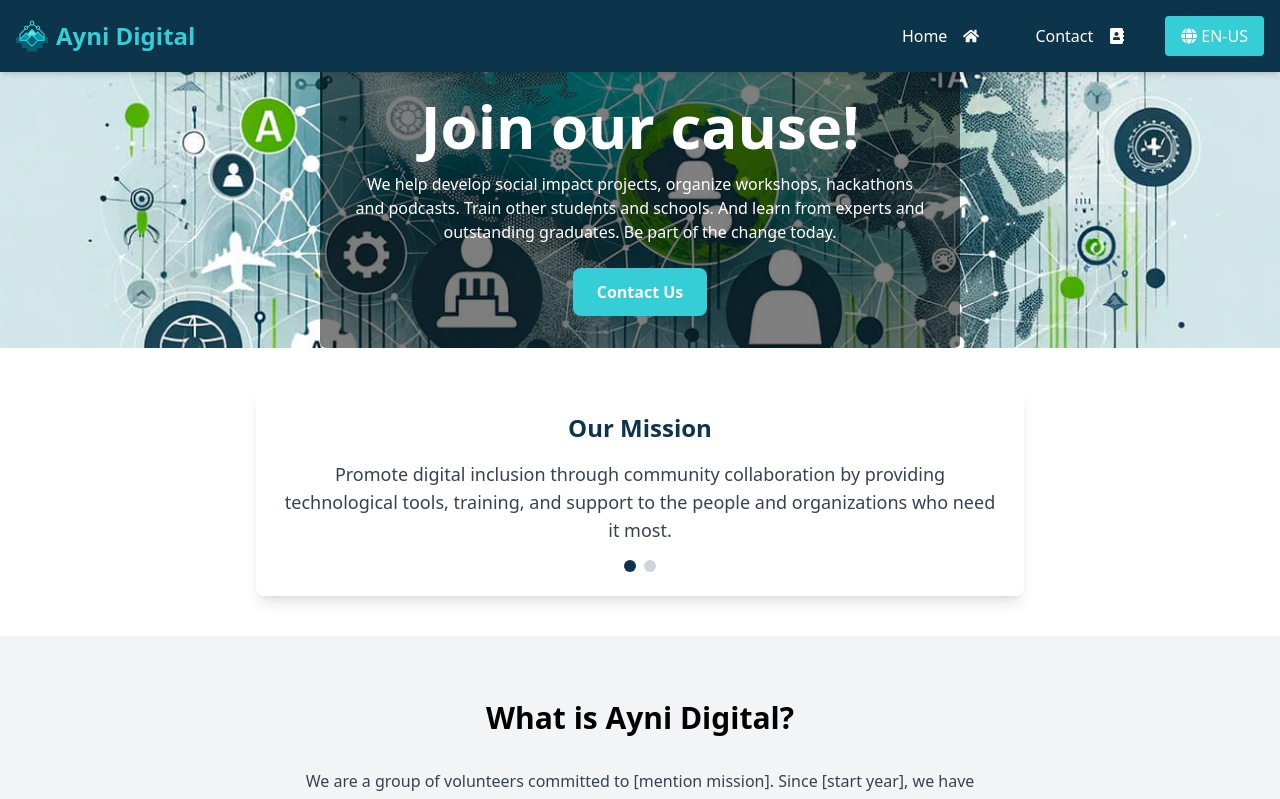
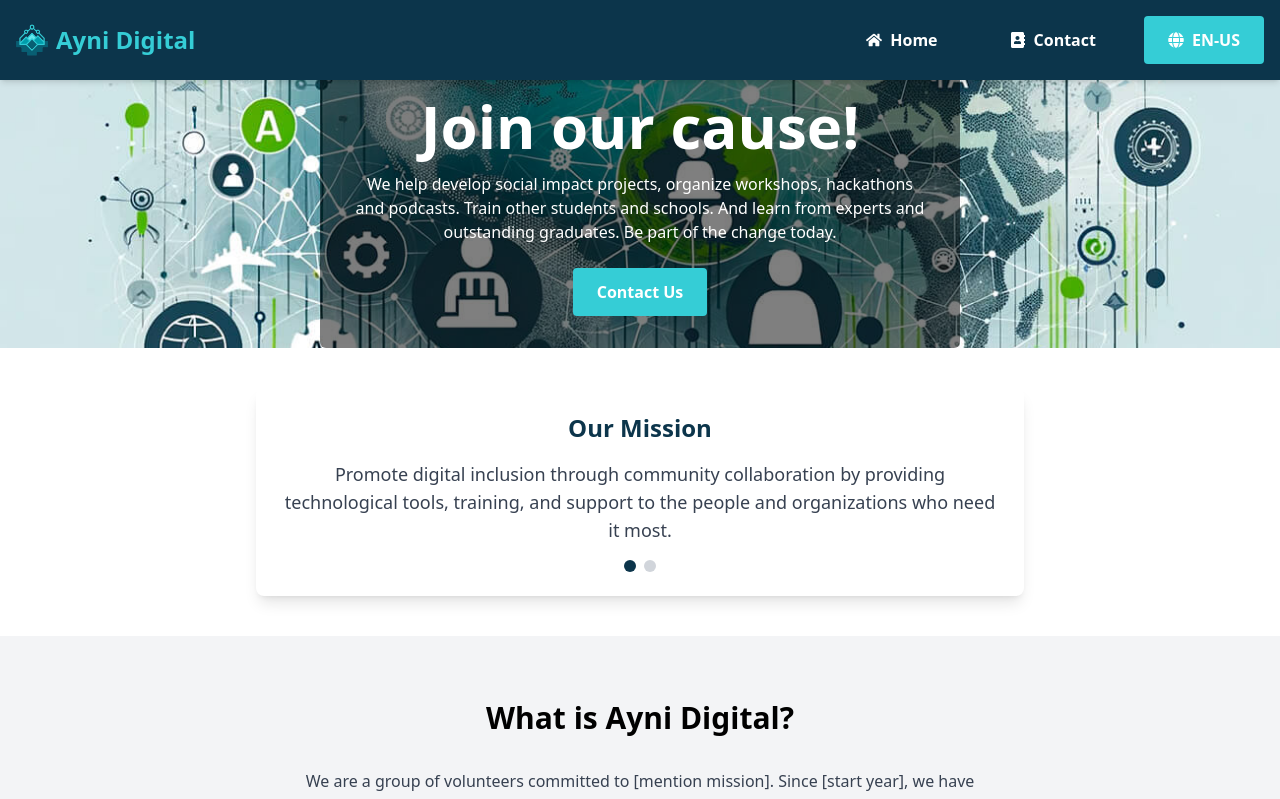
Before and after one commit to CARLOSARQU/proyecto, a React (Vite) app: page / in a window 1280 px wide. Shown: the top 799 px of the page. Built offline with nearby package versions, Linux system fonts and the light colour scheme.

Commit message:
Creacion de el componente button, cambios en navbar y en joinsection

```diff
--- /dev/null
+++ b/src/components/Button.jsx
@@ -0,0 +1,46 @@
+import { Link } from "react-router-dom";
+
+export default function Button({
+  children,
+  onClick,
+  to,
+  icon: Icon,
+  variant = "primary",
+  className = "",
+  ...props
+}) {
+  const baseStyles = "inline-flex items-center justify-center px-6 py-3 font-semibold rounded transition";
+  const variants = {
+    primary: "bg-secundario hover:bg-principal text-white",
+    secondary: "text-white hover:text-secundario"
+  };
+
+  const buttonContent = (
+    <>
+      {Icon && <Icon className="mr-2 text-base" />}
+      {children}
+    </>
+  );
+
+  if (to) {
+    return (
+      <Link
+        to={to}
+        className={`${baseStyles} ${variants[variant]} ${className}`}
+        {...props}
+      >
+        {buttonContent}
+      </Link>
+    );
+  }
+
+  return (
+    <button
+      onClick={onClick}
+      className={`${baseStyles} ${variants[variant]} ${className}`}
+      {...props}
+    >
+      {buttonContent}
+    </button>
+  );
+}
--- a/src/components/Navbar.jsx
+++ b/src/components/Navbar.jsx
@@ -3,6 +3,7 @@ import logo from "../assets/img/logo-sin-fondo.png";
 import { FaAddressBook, FaHome, FaGlobe, FaBars, FaTimes } from "react-icons/fa";
 import { useTranslation } from "react-i18next";
 import { useState } from "react";
+import Button from "./Button";
 
 export default function Navbar() {
   const { i18n, t } = useTranslation();
@@ -48,32 +49,36 @@ export default function Navbar() {
             text-center md:text-left
           `}
         >
-          <Link
+          <Button
             to="/"
-            className="block md:inline-flex w-full md:w-auto px-4 py-2 text-white hover:text-secundario transition items-center md:justify-between flex-col md:flex-row gap-2 md:gap-4"
+            variant="secondary"
+            size="sm"
+            className="w-full md:w-auto"
+            icon={FaHome}
             onClick={() => setIsOpen(false)}
           >
             {t("navbar.home")}
-            <FaHome className="text-base hidden md:block" />
-          </Link>
-          <Link
+          </Button>
+          <Button
             to="/contacto"
-            className="block md:inline-flex w-full md:w-auto px-4 py-2 text-white hover:text-secundario transition items-center md:justify-between flex-col md:flex-row gap-2 md:gap-4"
+            variant="secondary"
+            size="sm"
+            className="w-full md:w-auto"
+            icon={FaAddressBook}
             onClick={() => setIsOpen(false)}
           >
             {t("navbar.contact")}
-            <FaAddressBook className="text-base hidden md:block" />
-          </Link>
-          <button
+          </Button>
+          <Button
             onClick={() => {
               toggleLanguage();
               setIsOpen(false);
             }}
-            className="md:inline-flex w-full md:w-auto px-4 py-2 text-white bg-secundario hover:bg-principal rounded md:rounded transition flex items-center justify-center"
+            size="sm"
+            icon={FaGlobe}
           >
-            <FaGlobe className="inline-block mr-1 text-base align-middle" />
             {language.toUpperCase()}
-          </button>
+          </Button>
         </div>
       </div>
     </nav>
--- a/src/sections/HomeSections/JoinSection.jsx
+++ b/src/sections/HomeSections/JoinSection.jsx
@@ -1,6 +1,6 @@
 import { useTranslation } from 'react-i18next';
-import { Link } from 'react-router-dom';
-import HeroImage from "../../assets/img/ia.jpg"; // reemplaza con tu imagen
+import HeroImage from "../../assets/img/ia.jpg";
+import Button from "../../components/Button";
 
 export default function JoinSection() {
     const { t } = useTranslation();
@@ -17,13 +17,10 @@ export default function JoinSection() {
         <p className="text-white mb-6 max-w-xl mx-auto">
             {t('hero.description')}
         </p>
-        <Link
-            to="/contacto"
-            className="inline-block bg-secundario hover:bg-principal text-white font-semibold py-3 px-6 rounded-lg transition"
-        >
+        <Button to="/contacto">
             {t('hero.contact')}
-        </Link>
+        </Button>
         </div>
     </section>
     );
-    }
+}
```
